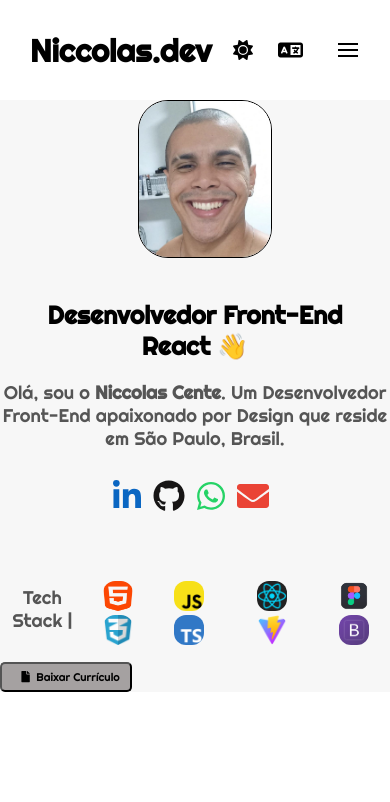
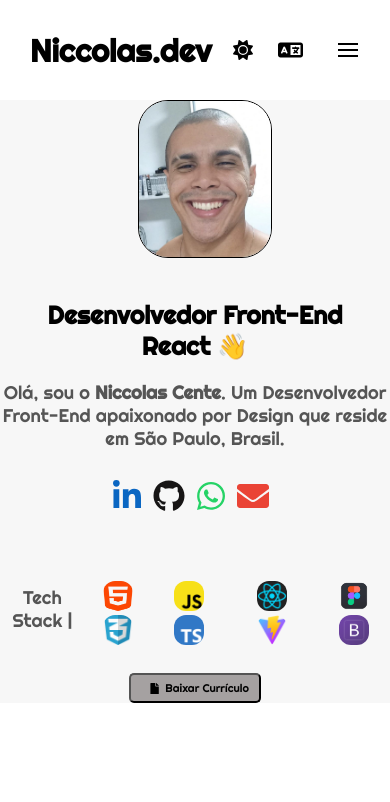
Before and after one commit to NiccolasCente/PortfolioTypeScript, a React (Vite) app: page / in a window 390 px wide. Shown: the top 802 px of the page. Built offline with nearby package versions, Linux system fonts and the light colour scheme.

Commit message:
curriculum vutton is responsive now

```diff
--- a/src/assets/Main.css
+++ b/src/assets/Main.css
@@ -113,23 +113,7 @@ p {
   border: 1px solid rgb(255, 255, 255);
 }
 
-.light-mode .btnStyle {
-  background-color: #a5a1a1;
-  color: rgb(0, 0, 0);
-}
 
-.light-mode .btnStyle:hover {
-  background-color: #cfcfcf;
-}
-
-.dark-mode .btnStyle {
-  background-color: white;
-  color: rgb(0, 0, 0);
-}
-
-.dark-mode .btnStyle:hover {
-  background-color: #cfcfcf;
-}
 
 
 @media (max-width: 420px), (max-width: 430px) {
@@ -184,4 +168,10 @@ p {
   .dark-mode #img-main img {
     border: 2px solid white;
   }
+
+  .light-mode .button,
+  .dark-mode .button {
+    margin: 0 auto;
+    margin-top: 1em;
+  }
 }
```
